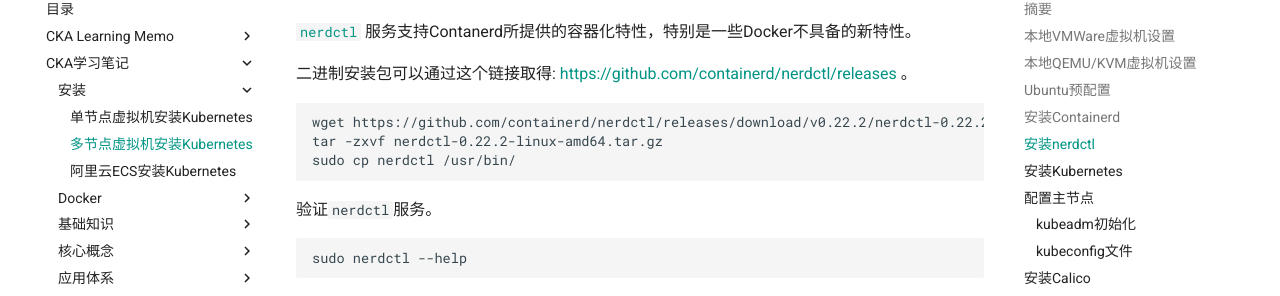
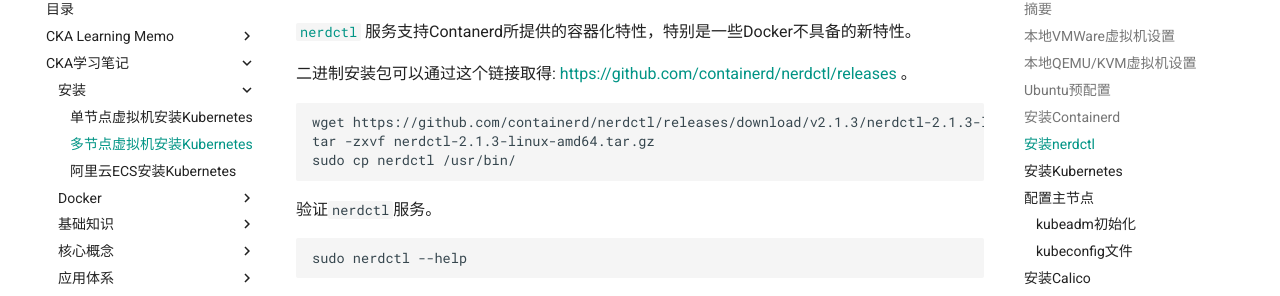
Before and after one commit to huyuhui001/mySite, an MkDocs documentation site: the page built from docs/k8s/cka_cn/installation/multiple-local.md, in a window 1280 px wide and 900 px high, scrolled down 7818 px. Shown: the part 147-443 px from the top of the window. Built offline with MkDocs 1.6.1 and Material for MkDocs 9.7.7, drawn with Linux system fonts in a browser that asks for light colours; comment, search, counter and statistics services are not loaded.

Commit message:
Kubernetes

````diff
--- a/docs/k8s/cka_cn/installation/multiple-local.md
+++ b/docs/k8s/cka_cn/installation/multiple-local.md
@@ -422,8 +422,8 @@ sudo systemctl status containerd
 二进制安装包可以通过这个链接取得: <https://github.com/containerd/nerdctl/releases> 。
 
 ```bash
-wget https://github.com/containerd/nerdctl/releases/download/v0.22.2/nerdctl-0.22.2-linux-amd64.tar.gz
-tar -zxvf nerdctl-0.22.2-linux-amd64.tar.gz
+wget https://github.com/containerd/nerdctl/releases/download/v2.1.3/nerdctl-2.1.3-linux-amd64.tar.gz
+tar -zxvf nerdctl-2.1.3-linux-amd64.tar.gz
 sudo cp nerdctl /usr/bin/
 ```
 
````
